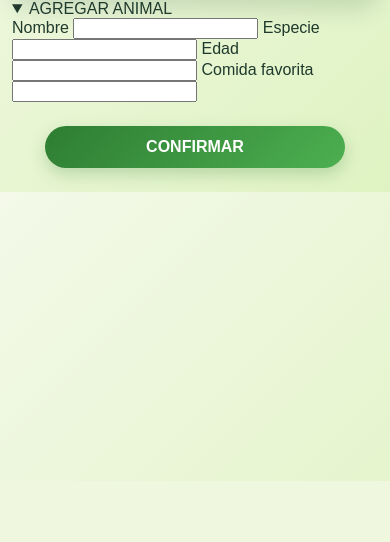
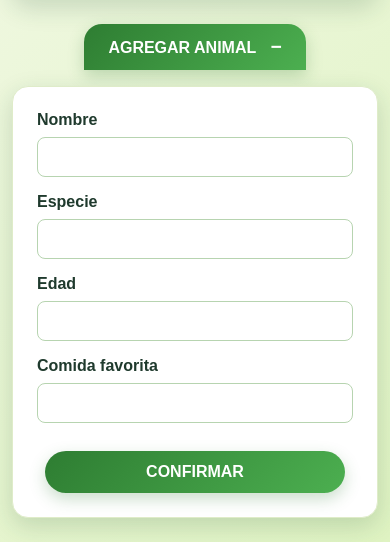
Before and after one commit to derektorres/zoo, a Flask app: page / in a window 390 px wide, after a click on "AGREGAR ANIMAL". Shown: the part 363-905 px from the top of the page. Before the commit the page ends 844 px from the top, so only its background shows below. Run offline with Flask 3, Linux system fonts and the light colour scheme.

Commit message:
se agregaro las funcionalidades necesarias para el boton agregar animal

```diff
--- a/entities/animal.py
+++ b/entities/animal.py
@@ -9,6 +9,7 @@ class Animal:
         self.age = age
         self.food = food
 
+    @staticmethod
     def save(name, species, age, food):
         try:
             connection = get_connection()
--- a/static/css/styles.css
+++ b/static/css/styles.css
@@ -76,6 +76,95 @@ button:focus {
     outline-offset: 3px;
 }
 
+#animal-menu {
+    width: min(700px, 100%);
+    margin: 24px auto 0;
+}
+
+#btn-show-animal-form {
+    width: fit-content;
+    margin: 0 auto;
+    padding: 12px 24px;
+    border-radius: 999px;
+    background: linear-gradient(135deg, #2e7d32, #4caf50);
+    color: #ffffff;
+    font-size: 1rem;
+    font-weight: bold;
+    cursor: pointer;
+    list-style: none;
+    box-shadow: 0 6px 16px rgba(46, 125, 50, 0.25);
+    transition: transform 0.2s ease, box-shadow 0.2s ease, background 0.2s ease;
+}
+
+#btn-show-animal-form::-webkit-details-marker {
+    display: none;
+}
+
+#btn-show-animal-form::after {
+    content: "+";
+    margin-left: 10px;
+    font-size: 1.2rem;
+}
+
+#animal-menu[open] #btn-show-animal-form {
+    margin-bottom: 16px;
+    border-radius: 18px 18px 0 0;
+}
+
+#animal-menu[open] #btn-show-animal-form::after {
+    content: "\2212";
+}
+
+#btn-show-animal-form:hover {
+    background: linear-gradient(135deg, #256e2a, #3d8b40);
+    transform: translateY(-2px);
+    box-shadow: 0 8px 20px rgba(46, 125, 50, 0.32);
+}
+
+#btn-show-animal-form:focus-visible {
+    outline: 3px solid #a5d6a7;
+    outline-offset: 3px;
+}
+
+#animal-form {
+    padding: 24px;
+    border: 1px solid #dfecc9;
+    border-radius: 16px;
+    background: #ffffff;
+    box-shadow: 0 8px 25px rgba(28, 76, 52, 0.18);
+}
+
+#animal-fields {
+    display: grid;
+    grid-template-columns: minmax(120px, 1fr) 2fr;
+    align-items: center;
+    gap: 14px 18px;
+}
+
+#animal-fields label {
+    font-weight: bold;
+}
+
+#animal-fields input {
+    width: 100%;
+    box-sizing: border-box;
+    padding: 10px 12px;
+    border: 1px solid #b7d4b0;
+    border-radius: 8px;
+    color: #1f3a2d;
+    font: inherit;
+}
+
+#animal-fields input:focus {
+    border-color: #2e7d32;
+    outline: 3px solid #dff3c2;
+}
+
+#btn-add-animal {
+    grid-column: 1 / -1;
+    justify-self: center;
+}
+
 @media (max-width: 500px) {
     body {
         padding: 24px 12px;
@@ -91,4 +180,17 @@ button:focus {
         width: 100%;
         max-width: 300px;
     }
+
+    #animal-fields {
+        grid-template-columns: 1fr;
+        gap: 8px;
+    }
+
+    #animal-fields input {
+        margin-bottom: 8px;
+    }
+
+    #btn-add-animal {
+        margin-top: 12px;
+    }
 }
--- a/templates/index.html
+++ b/templates/index.html
@@ -66,7 +66,7 @@
                 <input id="animal-age" name="edad" type="number" min="0">
 
                 <label for="animal-food">Comida favorita</label>
-                <input id="food" name="comida_favorita" type="text">
+                <input id="animal-food" name="comida_favorita" type="text">
 
                 <button id="btn-add-animal" type="submit">CONFIRMAR</button>
             </div>
```
Also changed, not shown: static/js/zoo/agregarAnimal.js (+76 -1 lines). Lines whose indentation alone changed are shown as unchanged.
